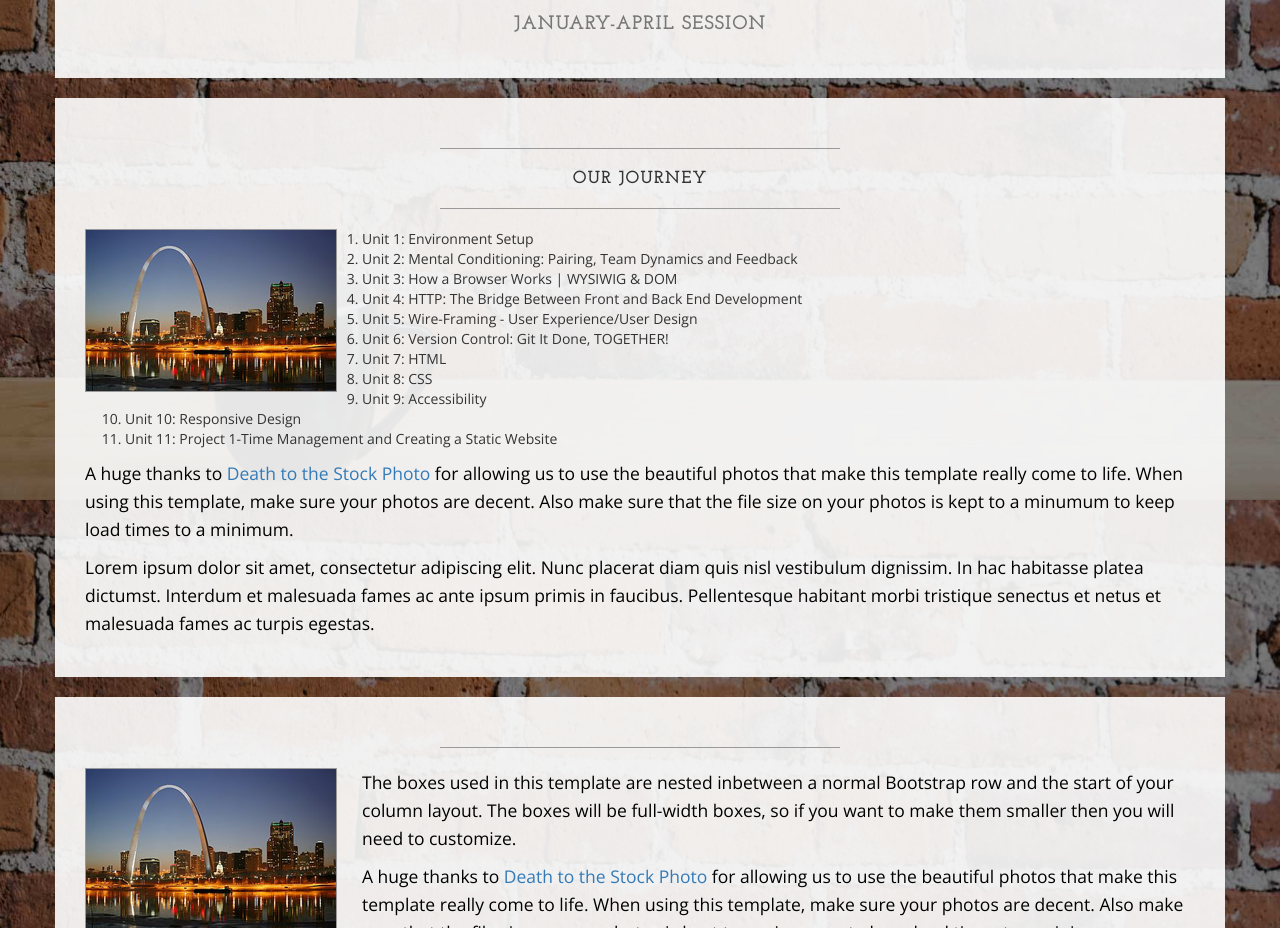
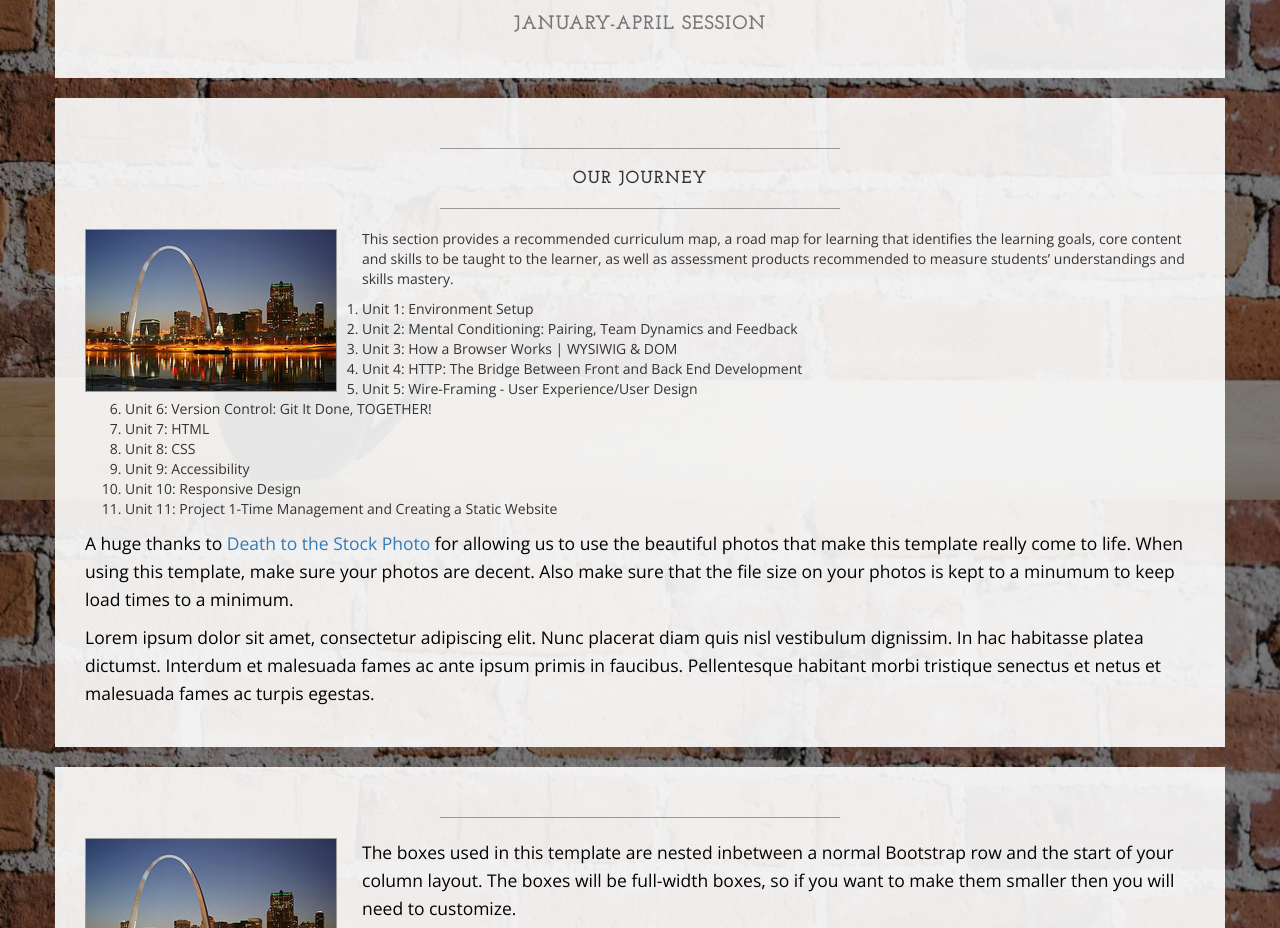
Before and after one commit to fetticini-sauce/adult-class, a plain HTML site: page index.html in a window 1280 px wide. Shown: the part 1100-2028 px from the top of the page. Drawn offline with nearby package versions, Linux system fonts and the light colour scheme.

Commit message:
Update index.html

```diff
--- a/index.html
+++ b/index.html
@@ -133,6 +133,8 @@
                     <hr>
                     <img class="img-responsive img-border img-left" src="img/intro-pic.jpg" alt="">
                     <hr class="visible-xs">
+
+                   <p></p>This section provides a recommended curriculum map, a road map for learning that identifies the learning goals, core content and skills to be taught to the learner, as well as assessment products recommended to measure students’ understandings and skills mastery. </p>
                     <ol>
                     <li>Unit 1:  Environment Setup</li>
 	<li>Unit 2:  Mental Conditioning: Pairing, Team Dynamics and Feedback</li>
```
